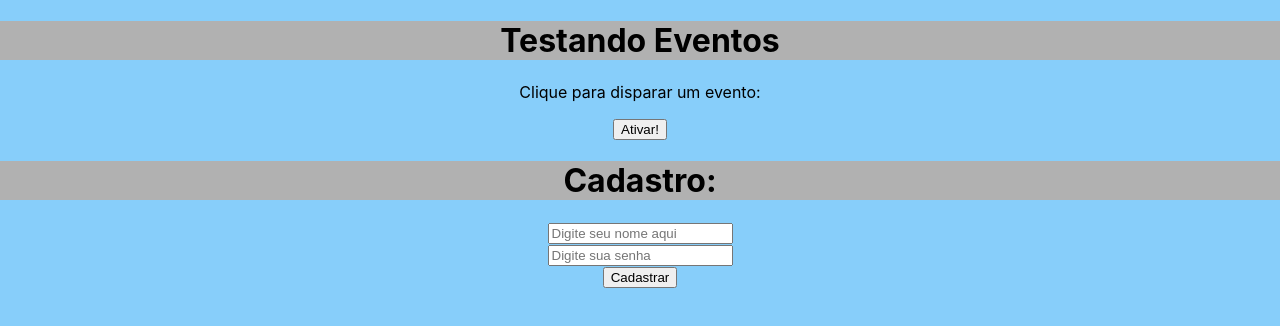
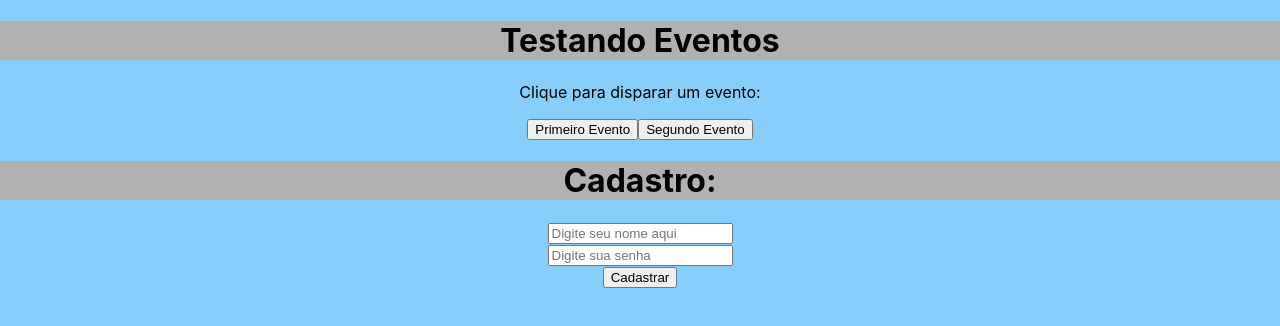
Before and after one commit to screm1n/curso-react, a React (Create React App) app in the folder meu-projeto/: page / in a window 1280 px wide. Shown: the top 326 px of the page. Built offline with nearby package versions, Linux system fonts and the light colour scheme.

Commit message:
passando eventos por props

```diff
--- a/meu-projeto/src/components/Evento.js
+++ b/meu-projeto/src/components/Evento.js
@@ -1,13 +1,19 @@
+import Button from './evento/Button'
+
 function Evento() {
+    function meuEvento() {
+        console.log("Ativando primeiro evento.")
+    }
 
-    function meuEvento() {
-        console.log("Fui ativado!")
+    function segundoEvento() {
+        console.log("Ativando o segundo evento.")
     }
 
     return (
         <div>
             <p>Clique para disparar um evento:</p>
-            <button onClick={meuEvento}>Ativar!</button>
+            <Button event={meuEvento} text="Primeiro Evento"/>
+            <Button event={segundoEvento} text="Segundo Evento"/>
         </div>
     )
 }
--- /dev/null
+++ b/meu-projeto/src/components/evento/Button.js
@@ -0,0 +1,5 @@
+function Button(props) {
+    return <button onClick={props.event}>{props.text}</button>
+}
+
+export default Button
```
